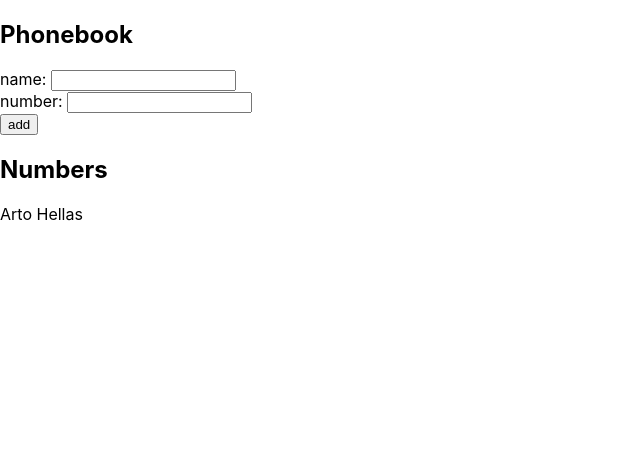
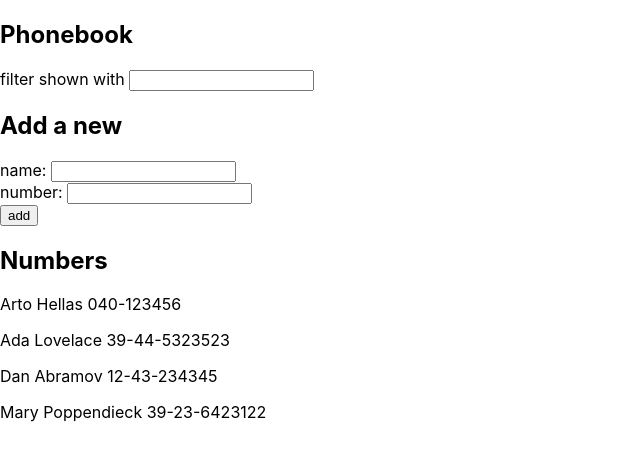
Before and after one commit to melxi/fullstack-tehtavia, a React (Create React App) app in the folder osa2/puhelinluettelo/puhelinluettelo/: page / in a window 1280 px wide. Shown: the top 460 px of the page, without its empty margins (0-640 px from the left). Built offline with nearby package versions, Linux system fonts and the light colour scheme.

Commit message:
2.9*: puhelinluettelo step4

```diff
--- a/osa2/puhelinluettelo/puhelinluettelo/src/App.js
+++ b/osa2/puhelinluettelo/puhelinluettelo/src/App.js
@@ -1,9 +1,15 @@
 import React, { useState } from "react";
 
 const App = () => {
-  const [persons, setPersons] = useState([{ name: "Arto Hellas" }]);
+  const [persons, setPersons] = useState([
+    { name: "Arto Hellas", number: "040-123456" },
+    { name: "Ada Lovelace", number: "39-44-5323523" },
+    { name: "Dan Abramov", number: "12-43-234345" },
+    { name: "Mary Poppendieck", number: "39-23-6423122" }
+  ]);
   const [newName, setNewName] = useState("");
   const [newNumber, setNewNumber] = useState("");
+  const [searchName, setSearchName] = useState("");
 
   const handleNameChange = event => {
     setNewName(event.target.value);
@@ -11,6 +17,10 @@
 
   const handleNumberChange = event => {
     setNewNumber(event.target.value);
+  };
+
+  const handleSearch = event => {
+    setSearchName(event.target.value);
   };
 
   const handleSubmit = event => {
@@ -29,9 +39,17 @@
     setNewNumber("");
   };
 
+  const filteredNames = persons.filter(
+    person => person.name.toLowerCase().indexOf(searchName.toLowerCase()) >= 0
+  );
+
   return (
     <div>
       <h2>Phonebook</h2>
+      <div>
+        filter shown with <input onChange={handleSearch} value={searchName} />
+      </div>
+      <h2>Add a new</h2>
       <form onSubmit={handleSubmit}>
         <div>
           name: <input onChange={handleNameChange} value={newName} />
@@ -45,7 +63,7 @@
       </form>
       <h2>Numbers</h2>
       <div>
-        {persons.map(person => (
+        {filteredNames.map(person => (
           <p key={person.name}>
             {person.name} {person.number}
           </p>
```
